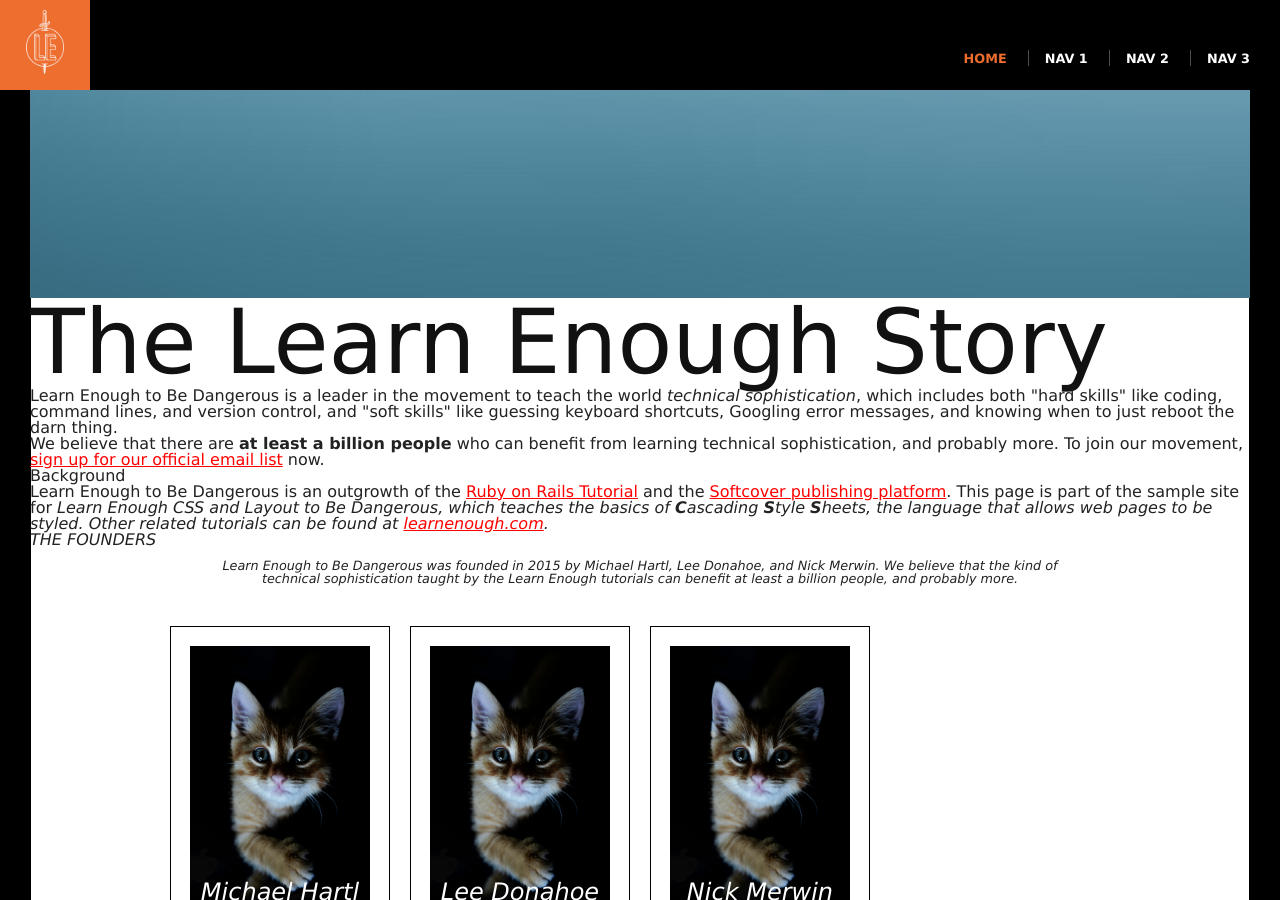
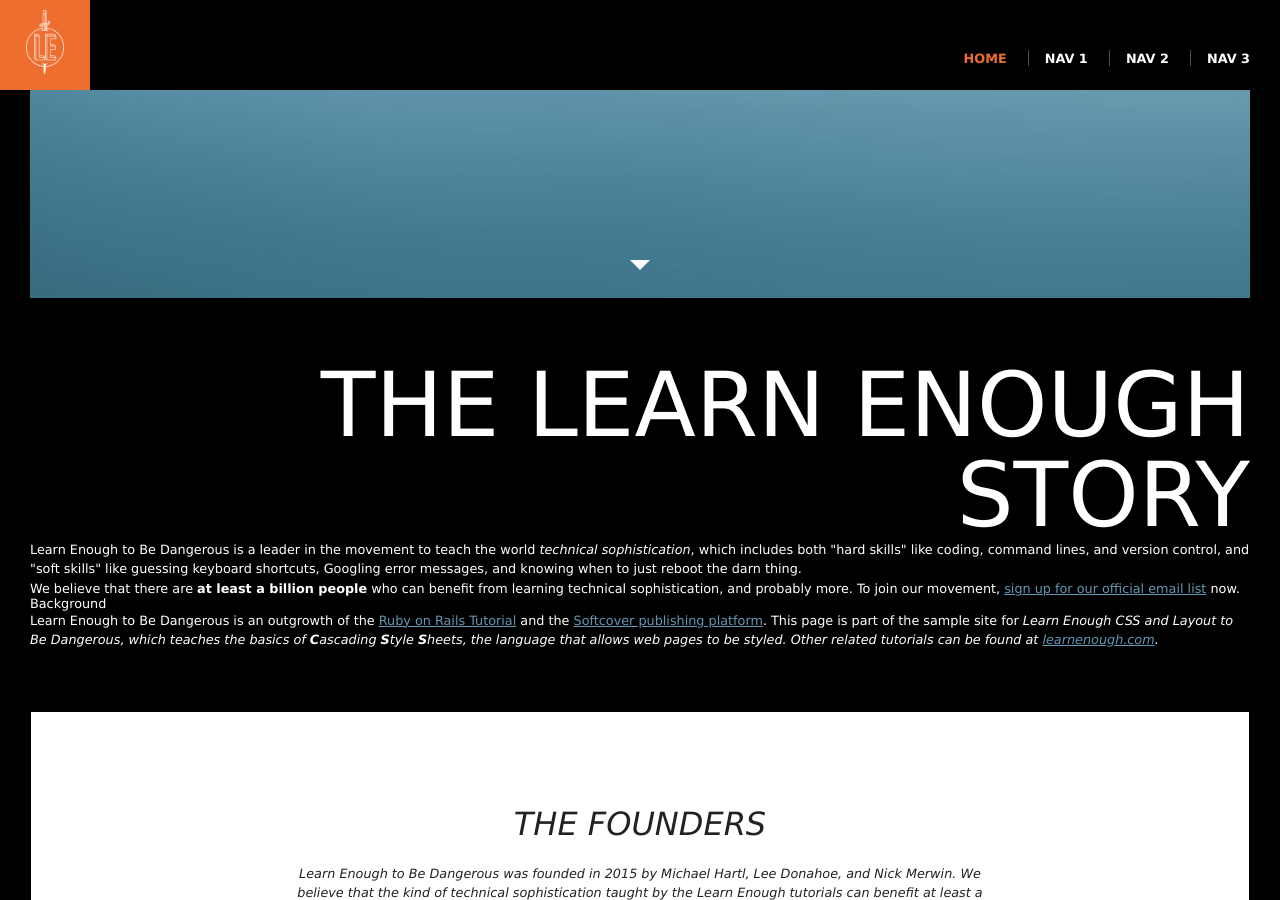
Before and after one commit to eamwcg/eamwcg.github.io, a Jekyll site: the page built from index.html, in a window 1280 px wide and 900 px high, scrolled down 602 px. Built offline with Jekyll 4.4.1, drawn with Linux system fonts in a browser that asks for light colours.

Commit message:
style home page with template

```diff
--- a/css/main.css
+++ b/css/main.css
@@ -10,10 +10,15 @@
 h1 {
   font-size: 7vw;
   margin-top: 0;
-  color: #111;
+}
+h2 {
+  font-size: 2em;
 }
 a {
-  color: #f00;
+  color: #6397b5;
+}
+p {
+  line-height: 1.5;
 }
 h2 ~ p {
     font-size: 0.8em;
@@ -94,6 +99,7 @@
     color: #fff;
     padding-top: 1.5em;
     text-transform: uppercase;
+    margin-bottom: 1em;
 }
 .footer h3 span {
     color: #aaa;
@@ -113,6 +119,20 @@
   box-sizing: border-box;
   height: 100vh;
   padding-top: 10vh;
+}
+.full-hero:after{
+  border: 10px solid;
+  border-color: #fff transparent transparent;
+  bottom: 2vh;
+  color: #fff;
+  content: "";
+  /* content: "﹀"; */
+  font-size: 36px;
+  height: 0;
+  left: 50%;
+  position: absolute;
+  transform: translate(-50%, 0);
+  width: 0;
 }
 .hero-home {
   background-image: url(/images/shark.jpg);
@@ -173,8 +193,28 @@
 }
 
 /* HOME STYLES */
+.home-section {
+  margin: 6rem auto;
+  max-width: 980px;
+  width: 90vw;
+}
 .home-section h2 {
+  margin-bottom: 1.5rem;
+  text-align: center;
   text-transform: uppercase;
+}
+.home-callout {
+  background-color: #000;
+  color: #fff;
+  padding: 7vh 0;
+}
+.callout-title {
+  font-size: 5.75vs;
+  text-align: right;
+  text-transform: uppercase;
+}
+.callout-copy {
+  font-size: 0.8rem;
 }
 
 /* BIO STYLES */
@@ -185,31 +225,28 @@
   overflow: hidden;
 }
 .bio-box {
-  border: 1px solid black;
   box-sizing: border-box;
   float: left;
   font-size: 1rem;
-  margin: 40px 1% 0;
-  padding: 2%;
-  width: 23%;
+  margin: 6rem 0 0;
+  padding: 0 3%;
+  width: 33%;
 }
 .bio-box h3 {
   color: #fff;
   font-size: 1.5em;
-  margin: -40px 0 1em;
+  margin: -60px 0 1em;
   text-align: center;
+  text-transform: uppercase;
 }
 .bio-box img {
   width: 100%;
+  margin-bottom: 1em;
 }
 .bio-box .social-link {
   display: block;
-  margin: 2em 0 1em;
+  margin: 2em auto 1em;
 }
 .bio-copy {
-  font-size: 1em;
-  line-height: 1.5;
+  font-size: .75em;
 }
-.bio-copy a {
-  color: green;
-}
--- /dev/null
+++ b/gallery/index.html
@@ -0,0 +1,5 @@
+---
+layout: default
+---
+
+I'm a 3 col page!
```
